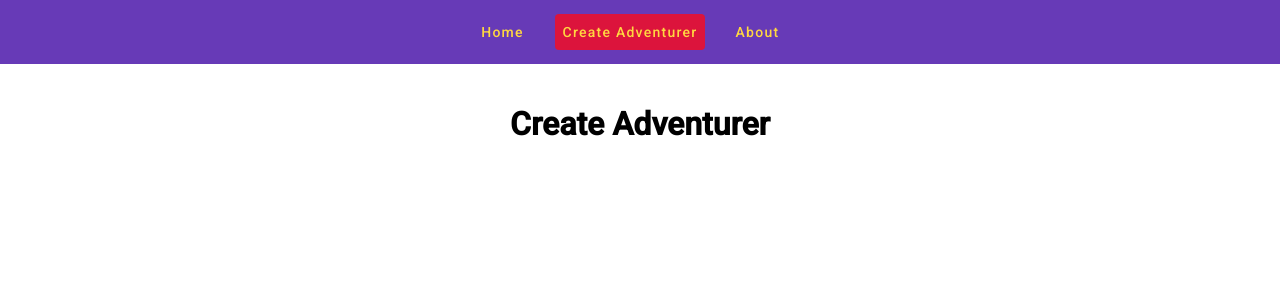
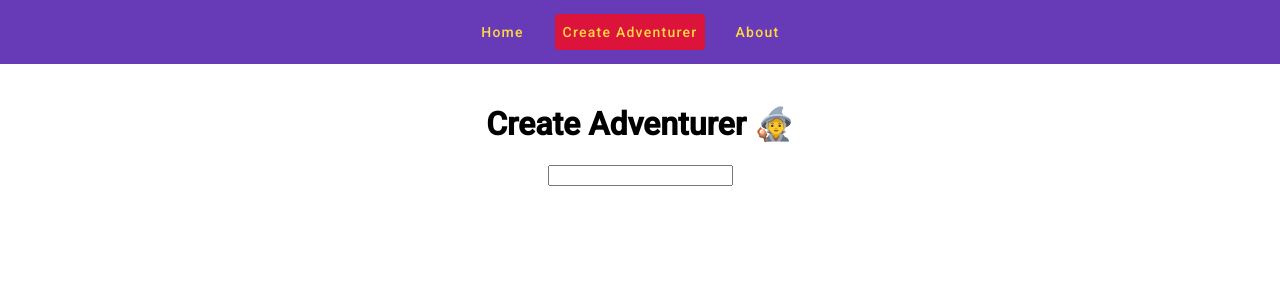
Before and after one commit to coreybigboi/adventurerCreator, an Angular app: page /create in a window 1280 px wide. Shown: the top 300 px of the page. Built offline with nearby package versions, Linux system fonts and the light colour scheme.

Commit message:
updates create page header

```diff
--- a/src/app/pages/create-adventurer/create-adventurer.component.html
+++ b/src/app/pages/create-adventurer/create-adventurer.component.html
@@ -1,3 +1,8 @@
 <div class="create-page-container">
-  <h1>Create Adventurer</h1>
+  <h1>Create Adventurer 🧙</h1>
+  <div class="form-container">
+    <form>
+      <input type="text" [formControl]="nameControl">
+    </form>
+  </div>
 </div>
--- a/src/app/pages/create-adventurer/create-adventurer.component.ts
+++ b/src/app/pages/create-adventurer/create-adventurer.component.ts
@@ -1,12 +1,14 @@
 import { Component } from '@angular/core';
+import {ReactiveFormsModule, FormsModule, FormControl} from "@angular/forms";
 
 @Component({
   selector: 'app-create-adventurer',
   standalone: true,
-  imports: [],
+  imports: [ReactiveFormsModule, FormsModule],
   templateUrl: './create-adventurer.component.html',
   styleUrl: './create-adventurer.component.css'
 })
 export class CreateAdventurerComponent {
+  nameControl : FormControl<string | null> = new FormControl("");
 
 }
```
